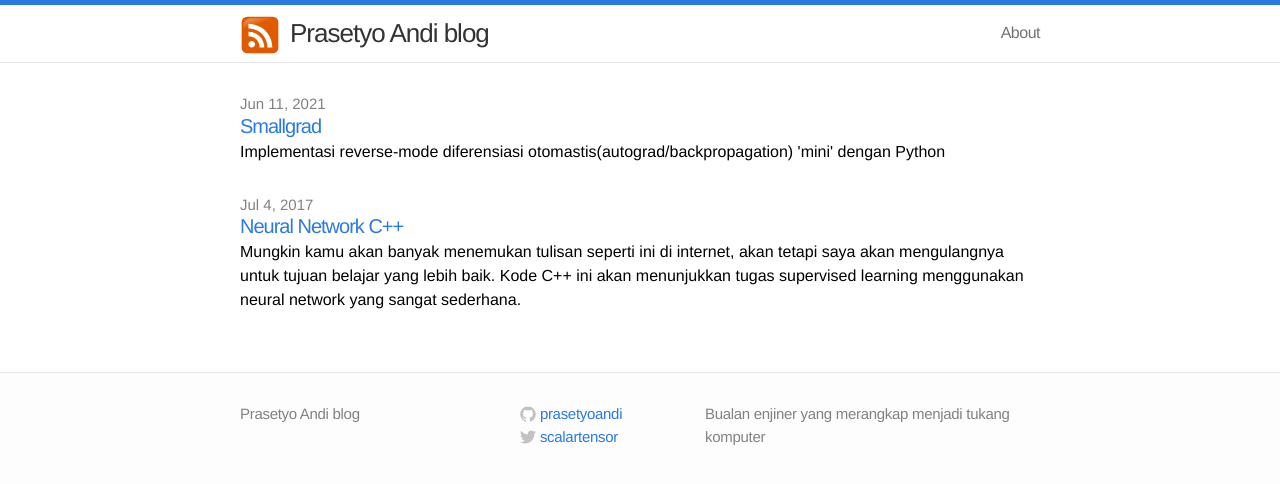
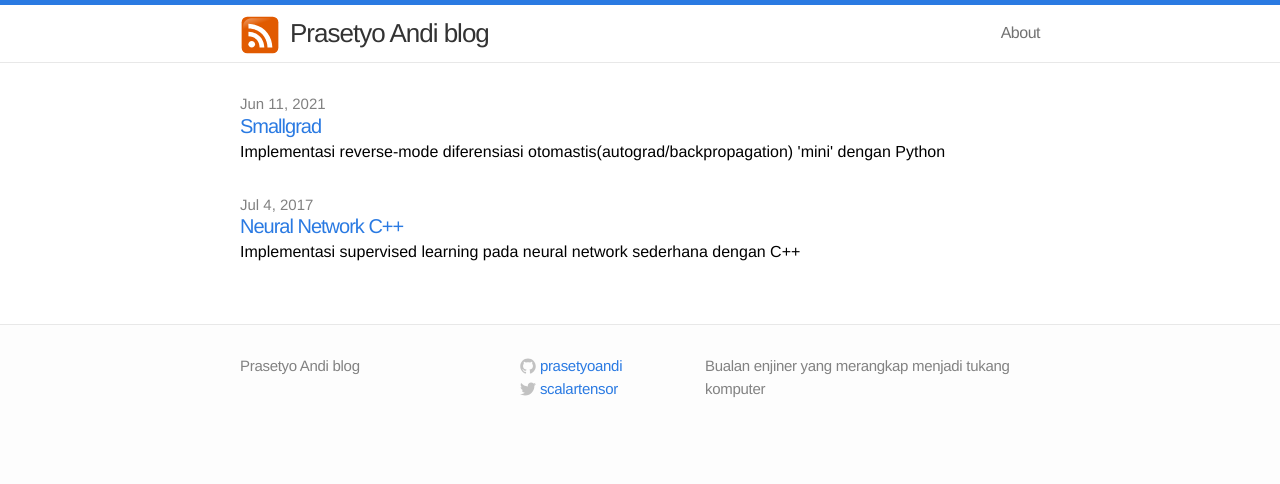
Before and after one commit to prasetyoandi/prasetyoandi.github.io, a Jekyll site: the page built from blog.html, in a window 1280 px wide. Shown: the top 484 px of the page. Built offline with Jekyll 4.4.1, drawn with Linux system fonts in a browser that asks for light colours.

Commit message:
Update 2017-07-04-cpp-neuralnet.markdown

```diff
--- a/_posts/2017-07-04-cpp-neuralnet.markdown
+++ b/_posts/2017-07-04-cpp-neuralnet.markdown
@@ -2,7 +2,7 @@
 layout: post
 comments: true
 title:  "Neural Network C++"
-excerpt: "Mungkin kamu akan banyak menemukan tulisan seperti ini di internet, akan tetapi saya akan mengulangnya untuk tujuan belajar yang lebih baik. Kode C++ ini akan menunjukkan tugas supervised learning menggunakan neural network yang sangat sederhana."
+excerpt: "Implementasi supervised learning pada neural network sederhana dengan C++"
 date:   2017-07-04 22:00:00
 ---
 
```
